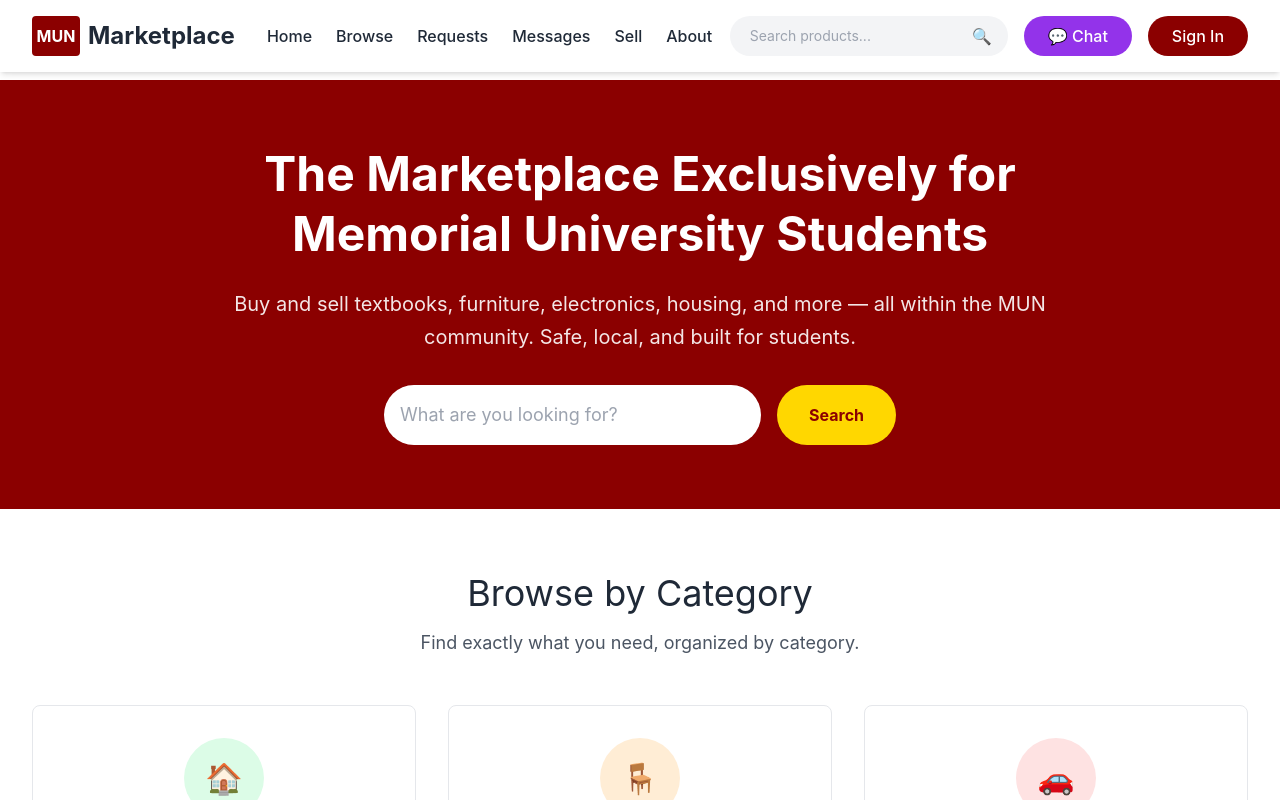
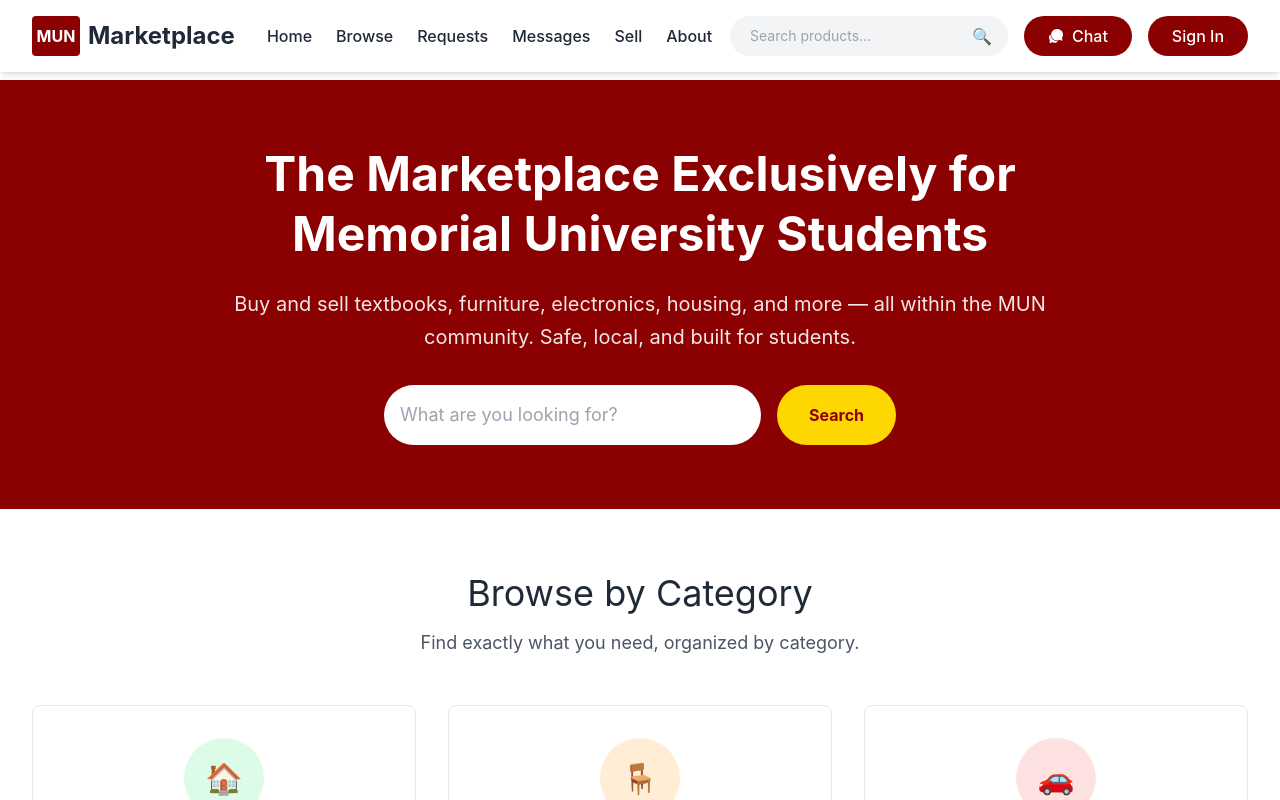
Before and after one commit to chloielam/MunMarketplace, a React (Create React App) app in the folder frontend/: page /home in a window 1280 px wide. Shown: the top 800 px of the page. Built offline with nearby package versions, Linux system fonts and the light colour scheme; no server answers; the HTML template or start-up script is replaced by a standard one.

Commit message:
Upgrade chat button to current MUN theme

```diff
--- a/frontend/src/components/Header.jsx
+++ b/frontend/src/components/Header.jsx
@@ -1,6 +1,7 @@
 import React, { useState, useEffect, useRef } from 'react';
 import { Link, useNavigate } from 'react-router-dom';
 import { authService, authUtils } from '../services/auth';
+import { IoChatbubbles } from "react-icons/io5";
 
 // Navigation header with logo, menu, search, and sign in
 const Header = () => {
@@ -132,9 +133,9 @@
             </div>
             <button
               onClick={handleChatClick}
-              className="bg-purple-600 text-white px-6 py-2 rounded-full font-medium hover:bg-purple-700 transition-all duration-300"
+              className="flex items-center justify-center bg-mun-red text-white px-6 py-2 rounded-full font-medium hover:bg-red-00 transition-all duration-300"
             >
-              💬 Chat
+              <IoChatbubbles className='mr-2' /> Chat
             </button>
 
 
```
